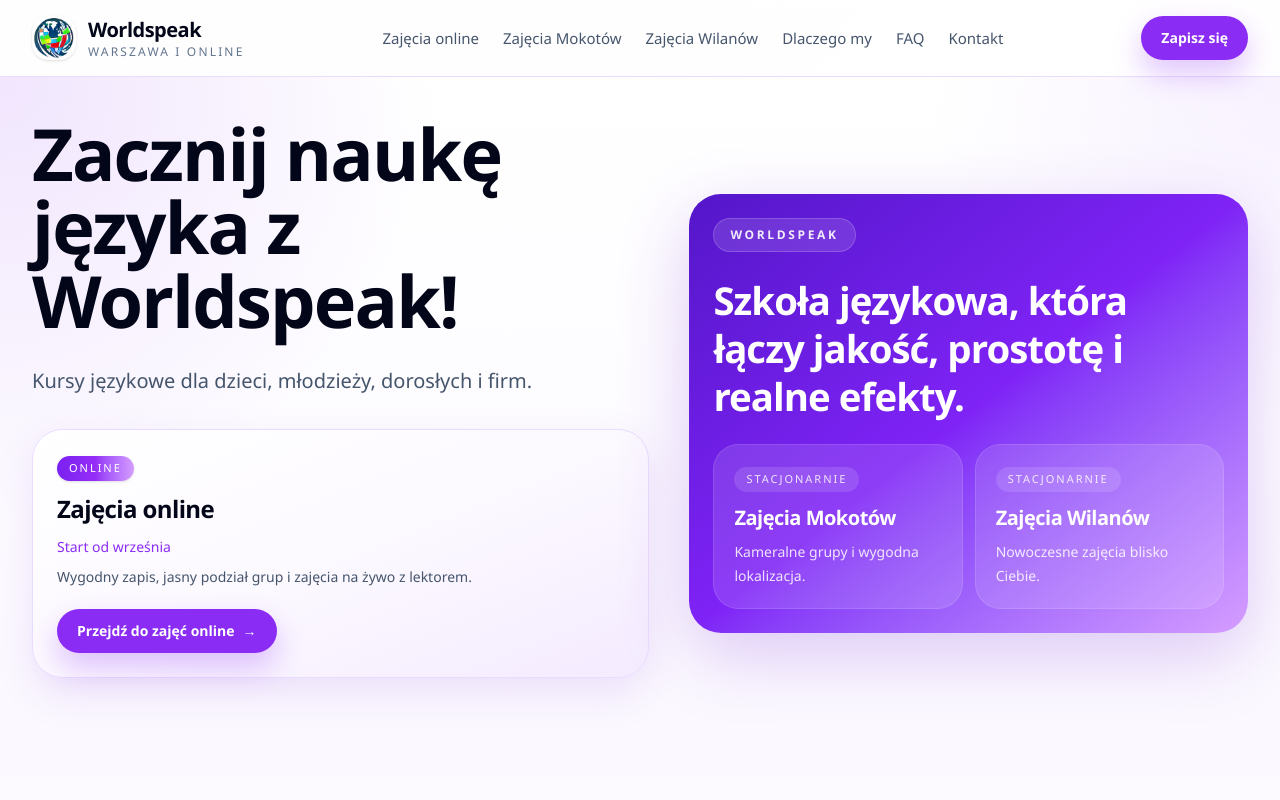
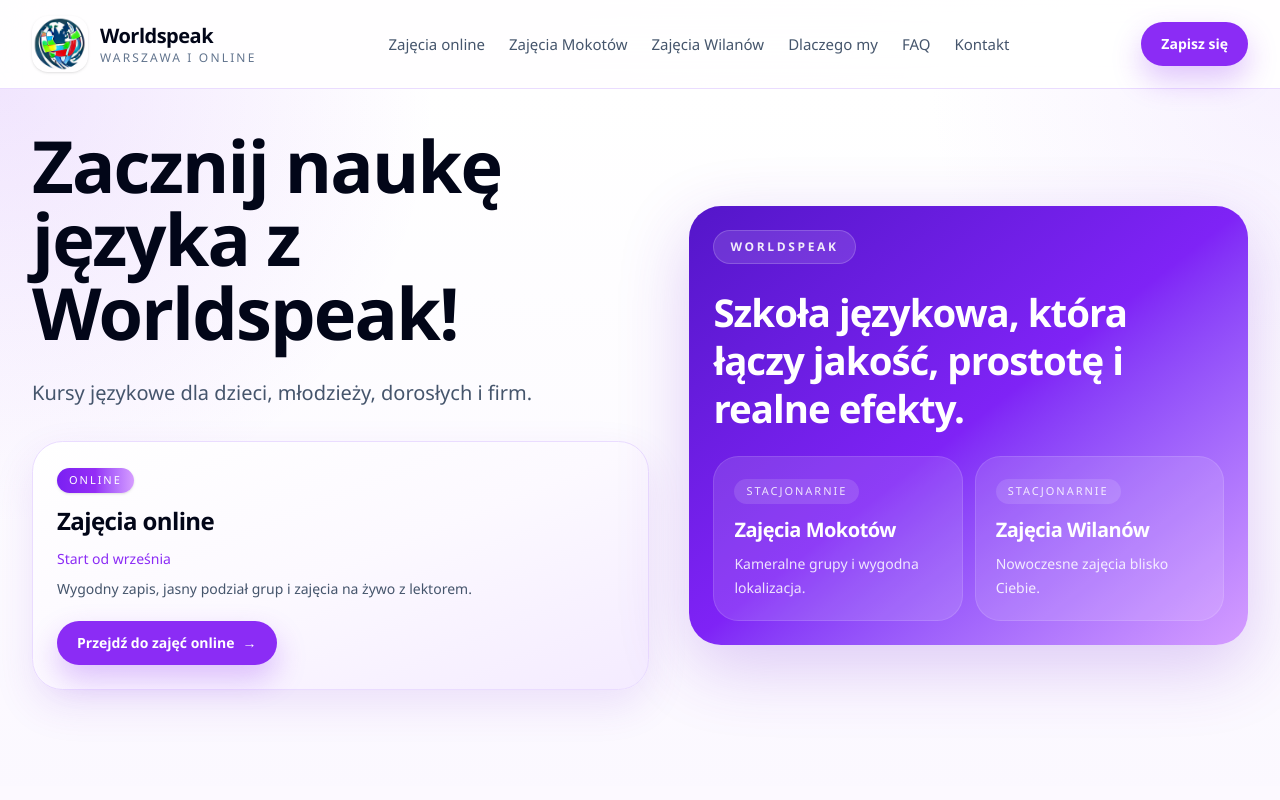
Before and after one commit to fssokol/worldspeak-next, a Next.js app: page / in a window 1280 px wide. Shown: the top 800 px of the page. Built offline with nearby package versions, Linux system fonts and the light colour scheme.

Commit message:
Enlarge header logo slightly

```diff
--- a/src/components/layout/Header.tsx
+++ b/src/components/layout/Header.tsx
@@ -89,9 +89,9 @@ export default function Header() {
           <Image
             src="/logo-mark.png"
             alt="Worldspeak"
-            width={48}
-            height={48}
-            className="h-11 w-11 rounded-2xl object-cover shadow-sm"
+            width={56}
+            height={56}
+            className="h-12 w-12 rounded-2xl object-cover shadow-sm sm:h-14 sm:w-14"
             priority
           />
           <div className="leading-tight">
```
